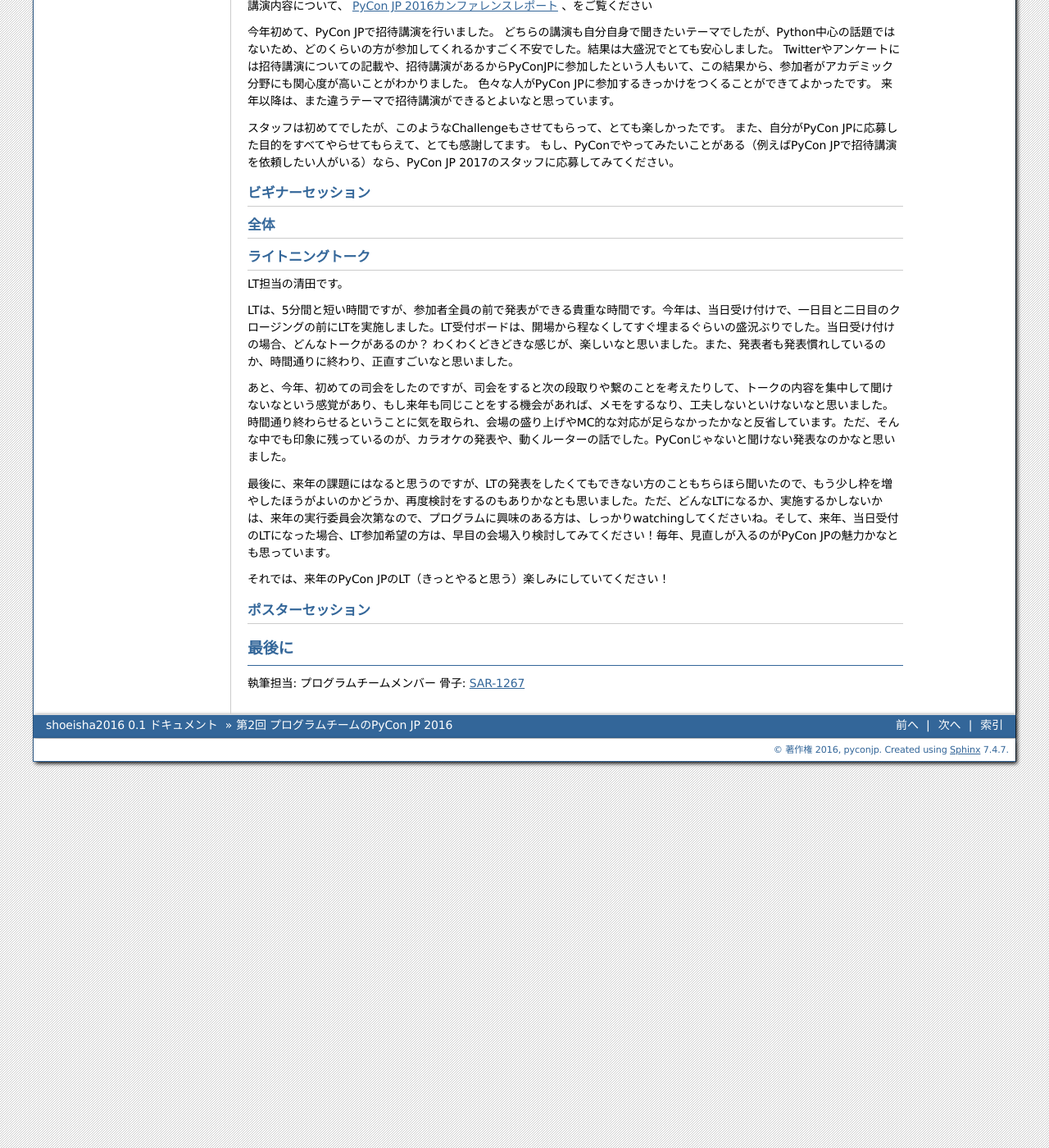
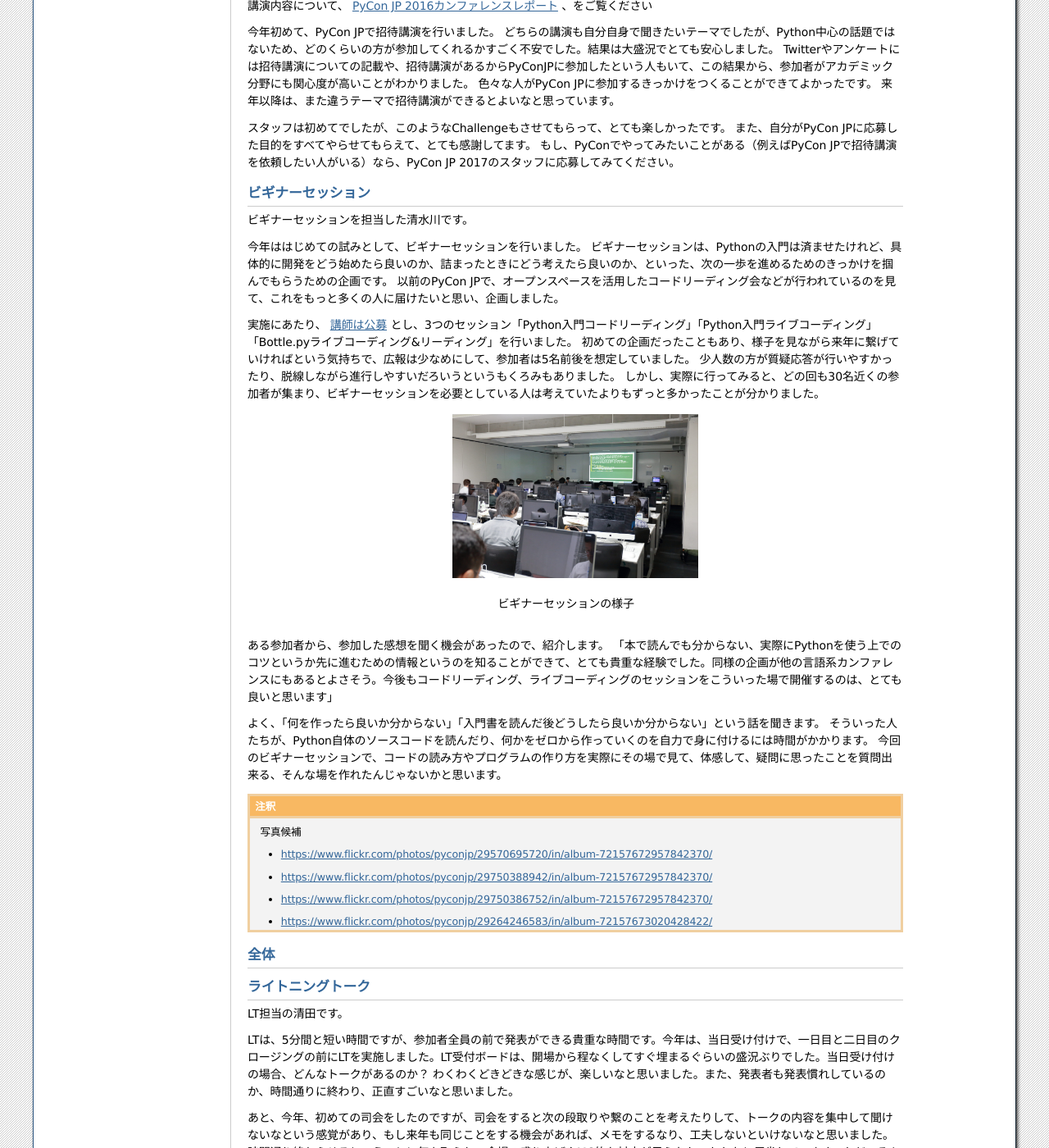
Before and after one commit to pyconjp/shoeisha2016, a Sphinx documentation site: the page built from source/afterreport_02_program.rst, in a window 1280 px wide and 1400 px high, scrolled down 7454 px. Shown: the whole window at 82% size. Built offline with Sphinx 7.4.7, drawn with Linux system fonts in a browser that asks for light colours.

Commit message:
refs #SAR-1574 CodeZine 開催後レポート第2回（プログラムチーム）: ビギナーセッション

```diff
--- a/source/afterreport_02_program.rst
+++ b/source/afterreport_02_program.rst
@@ -237,6 +237,39 @@ Twitterやアンケートには招待講演についての記載や、招待講
 ----------------------------------
 .. sectionauthor:: Takayuki SHIMIZUKAWA
 
+ビギナーセッションを担当した清水川です。
+
+今年ははじめての試みとして、ビギナーセッションを行いました。
+ビギナーセッションは、Pythonの入門は済ませたけれど、具体的に開発をどう始めたら良いのか、詰まったときにどう考えたら良いのか、といった、次の一歩を進めるためのきっかけを掴んでもらうための企画です。
+以前のPyCon JPで、オープンスペースを活用したコードリーディング会などが行われているのを見て、これをもっと多くの人に届けたいと思い、企画しました。
+
+実施にあたり、 `講師は公募`_ とし、3つのセッション「Python入門コードリーディング」「Python入門ライブコーディング」「Bottle.pyライブコーディング&リーディング」を行いました。
+初めての企画だったこともあり、様子を見ながら来年に繋げていければという気持ちで、広報は少なめにして、参加者は5名前後を想定していました。
+少人数の方が質疑応答が行いやすかったり、脱線しながら進行しやすいだろいうというもくろみもありました。
+しかし、実際に行ってみると、どの回も30名近くの参加者が集まり、ビギナーセッションを必要としている人は考えていたよりもずっと多かったことが分かりました。
+
+
+.. figure:: /_static/afterreport_02_program/beginnersession1.*
+   :width: 300px
+
+   ビギナーセッションの様子
+
+ある参加者から、参加した感想を聞く機会があったので、紹介します。
+「本で読んでも分からない、実際にPythonを使う上でのコツというか先に進むための情報というのを知ることができて、とても貴重な経験でした。同様の企画が他の言語系カンファレンスにもあるとよさそう。今後もコードリーディング、ライブコーディングのセッションをこういった場で開催するのは、とても良いと思います」
+
+よく、「何を作ったら良いか分からない」「入門書を読んだ後どうしたら良いか分からない」という話を聞きます。
+そういった人たちが、Python自体のソースコードを読んだり、何かをゼロから作っていくのを自力で身に付けるには時間がかかります。
+今回のビギナーセッションで、コードの読み方やプログラムの作り方を実際にその場で見て、体感して、疑問に思ったことを質問出来る、そんな場を作れたんじゃないかと思います。
+
+.. _講師は公募: http://pyconjp.blogspot.jp/2016/08/2016-pycon-jp2016-beginner-instructor.html
+
+.. note:: 写真候補
+
+   * https://www.flickr.com/photos/pyconjp/29570695720/in/album-72157672957842370/
+   * https://www.flickr.com/photos/pyconjp/29750388942/in/album-72157672957842370/
+   * https://www.flickr.com/photos/pyconjp/29750386752/in/album-72157672957842370/
+   * https://www.flickr.com/photos/pyconjp/29264246583/in/album-72157673020428422/
+
 全体
 --------------
 .. sectionauthor:: Daisuke Saito
```
Also changed, not shown: source/_static/afterreport_02_program/beginnersession1.jpg (added).
